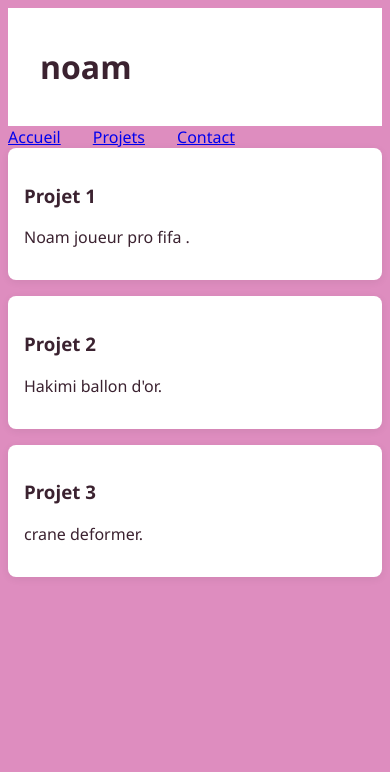
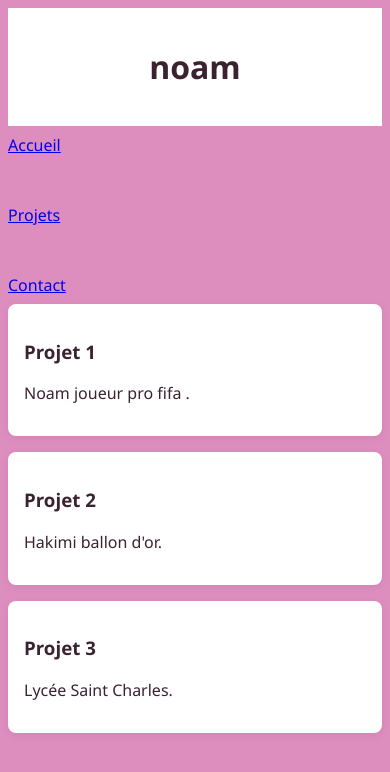
Before and after one commit to nonokisrane/portefolio-ciel-Noam, a plain HTML site: page index.html in a window 390 px wide. Drawn offline with Linux system fonts and the light colour scheme.

Commit message:
feat: Finalisation de la galerie de projets

```diff
--- a/index.html
+++ b/index.html
@@ -30,7 +30,7 @@
                 </div>
                 <div class="card">
                     <h3>Projet 3</h3>
-                    <p>crane deformer.</p>
+                    <p>Lycée Saint Charles.</p>
                 </div>
             </div>
         </section>
--- a/style.css
+++ b/style.css
@@ -1,3 +1,23 @@
+@media (max-width: 768px) {
+	header {
+		flex-direction: column;
+		align-items: flex-start;
+	}
+	nav ul {
+		flex-direction: column;
+		gap: 1rem;
+		width: 100%;
+		padding-left: 0;
+	}
+	nav ul li {
+		width: 100%;
+	}
+	nav ul li a {
+		display: block;
+		width: 100%;
+		padding: 0.5rem 0;
+	}
+}
 /* Galerie de projets */
 .gallery {
 	display: flex;
```
